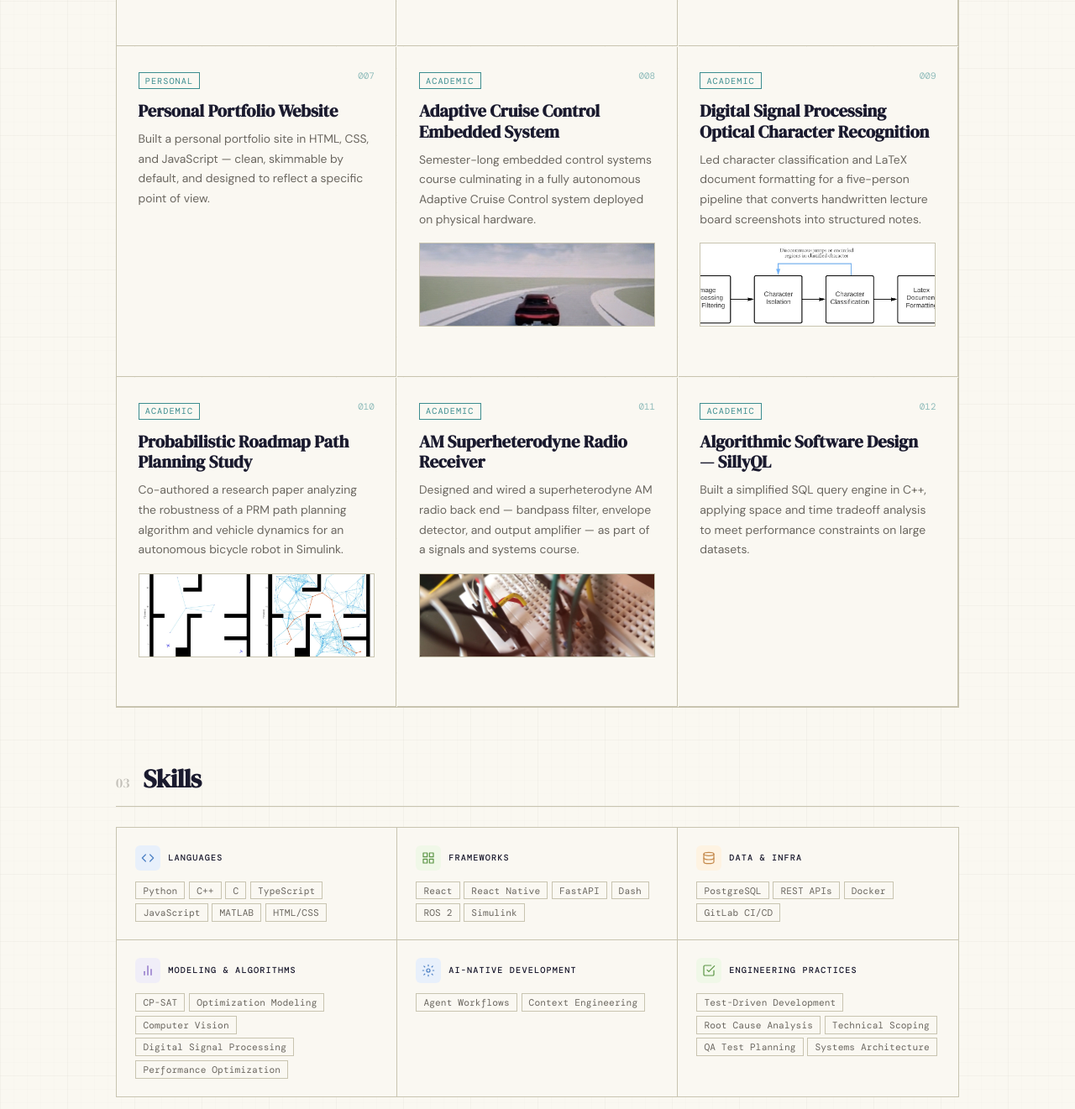
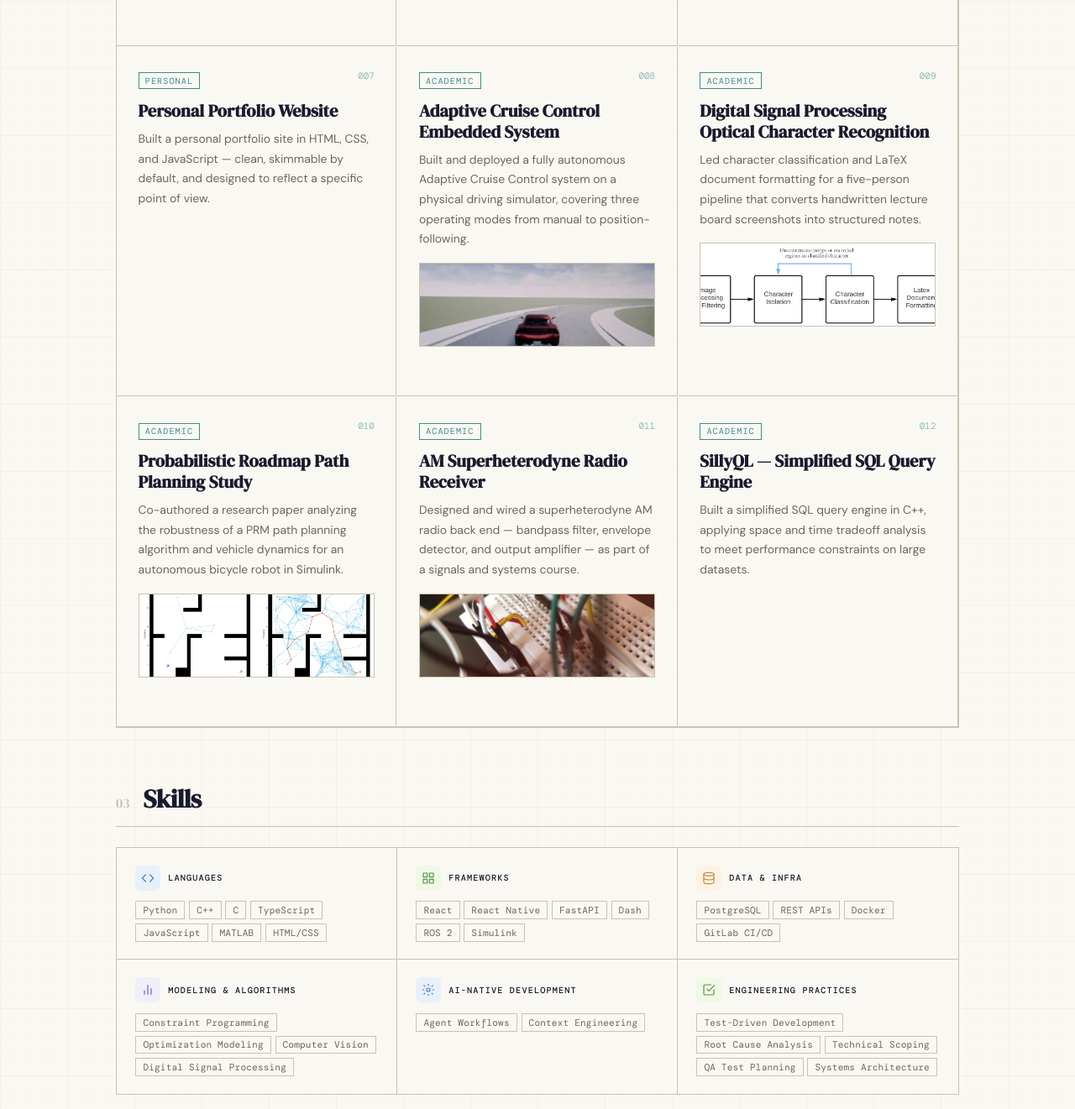
Before and after one commit to EmiliaPsacharopoulos/EmiliaPsacharopoulos.github.io, a Jekyll site: the page built from index.html, in a window 1280 px wide and 1400 px high, scrolled down 2472 px, cut to the strip 79-1400 px from the top of the window. Shown: the whole strip at 84% size. Built offline with Jekyll 4.4.1, drawn with Linux system fonts in a browser that asks for light colours.

Commit message:
Minor language improvements for content

```diff
--- a/about.html
+++ b/about.html
@@ -34,7 +34,7 @@
     <div class="about-row">
       <div class="about-row-text">
         <h3>Cooking</h3>
-        <p>One of my favorite pastimes is finding restaurants and trying new cuisines, so living in NYC has been incredible. Naturally, I also love to cook — mostly Greek food, though I've picked up a lot of other techniques through YouTube tutorials along the way. In 2021, I compiled my grandfather's recipes into a cookbook, which we published on <a href="https://www.amazon.com/Forget-Recipe-Process-George-Psacharopoulos/dp/B09NZ5M616/ref=sr_1_1?crid=3N3JEU4GX3G69&dib=eyJ2IjoiMSJ9.NYaOzdfjfDCW0--FGyK5d3P9iflCSfE78Y4QX89-9dwJTU33pIwiYbsGlgvrNhW-nWD4QFGasWBJEXmgtTkht14iqTRfVQMsc8E5MPZdACqyjlBDit6em3TogLUpR71k.5W8lxAf4PikGh89ChdrD7QSLuhM0z36thE1dmtY9MJg&dib_tag=se&keywords=Forget+the+Recipe%3A%3A+It+is+the+Process&qid=1773808515&sprefix=forget+the+recipe+it+is+the+process%2Caps%2C93&sr=8-1" target="_blank">Amazon</a>.</p>
+        <p>One of my favorite pastimes is finding restaurants and trying new cuisines, so living in NYC has been incredible. I also love to cook — mostly Greek food, though I've picked up a lot of other techniques through YouTube tutorials along the way. In 2021, I compiled my grandfather's recipes into a cookbook, which we published on <a href="https://www.amazon.com/Forget-Recipe-Process-George-Psacharopoulos/dp/B09NZ5M616/ref=sr_1_1?crid=3N3JEU4GX3G69&dib=eyJ2IjoiMSJ9.NYaOzdfjfDCW0--FGyK5d3P9iflCSfE78Y4QX89-9dwJTU33pIwiYbsGlgvrNhW-nWD4QFGasWBJEXmgtTkht14iqTRfVQMsc8E5MPZdACqyjlBDit6em3TogLUpR71k.5W8lxAf4PikGh89ChdrD7QSLuhM0z36thE1dmtY9MJg&dib_tag=se&keywords=Forget+the+Recipe%3A%3A+It+is+the+Process&qid=1773808515&sprefix=forget+the+recipe+it+is+the+process%2Caps%2C93&sr=8-1" target="_blank">Amazon</a>.</p>
       </div>
       <img src="/assets/images/cooking.png" alt="Cooking" class="about-row-img">
     </div>
--- a/assets/js/data.js
+++ b/assets/js/data.js
@@ -2,7 +2,7 @@
 const data = {
   proj: {
     p1: {
-      title: 'Algorithmic Software Design — SillyQL',
+      title: 'SillyQL — Simplified SQL Query Engine',
       tag: 'academic',
       cardDesc: 'Built a simplified SQL query engine in C++, applying space and time tradeoff analysis to meet performance constraints on large datasets.',
       subtitle: 'EECS 281: Data Structures & Algorithms',
@@ -97,7 +97,7 @@
     p5: {
       title: 'Adaptive Cruise Control Embedded System',
       tag: 'academic',
-      cardDesc: 'Semester-long embedded control systems course culminating in a fully autonomous Adaptive Cruise Control system deployed on physical hardware.',
+      cardDesc: 'Built and deployed a fully autonomous Adaptive Cruise Control system on a physical driving simulator, covering three operating modes from manual to position-following.',
       subtitle: 'EECS 461: Embedded Control Systems',
       subtitleUrl: 'https://ece.engin.umich.edu/academics/course-information/course-descriptions/eecs-461/',
       date: 'Winter 2022',
@@ -137,7 +137,7 @@
       `,
       html: `
         <p>I built the first version of this site in summer 2022 using HTML, CSS, and JavaScript, customizing an <a href="https://html5up.net/" target="_blank">HTML5 UP</a> template as a foundation. It did the job of displaying my work, but returning to it later, I realized the layout was harder to read than it should have been — even I struggled to skim it, and I wrote the material. The visual design didn't reflect how I think about my own work, and nothing about it communicated a clear point of view.</p>
-        <p>In spring 2026, I decided to redesign it from scratch, starting by defining my personal brand: an engineer who approaches problems logically and communicates clearly. I used that as the design brief and built the entire UI myself. The most important structural change was introducing a two-layer content model: all detailed content is now hidden behind both a modal and a longform toggle, so the reader actively chooses how deep to go rather than being confronted with everything at once. The main view stays clean and skimmable by default. The visual design I built from scratch to match that brand — the site now feels like it belongs to someone with a specific point of view rather than a generic portfolio template. The audience I had in mind was primarily myself: I wanted somewhere to proudly display years of work in a way that's visually impactful and easy to navigate, not just a page that technically exists.</p>
+        <p>In spring 2026, I decided to redesign it from scratch, starting by defining my personal brand: an engineer who approaches problems logically and communicates clearly. I used that as the design brief and built the entire UI myself. The most important structural change was introducing a two-layer content model: all detailed content is now hidden behind both a modal and a longform toggle, so the reader actively chooses how deep to go rather than being confronted with everything at once. The main view stays clean and skimmable by default. The visual design I built from scratch to match that brand — the site now feels like it belongs to someone with a specific point of view rather than a generic portfolio template.</p>
       `,
       tags: ['HTML', 'CSS', 'JavaScript'],
       links: [
@@ -211,7 +211,6 @@
           <li>Built forward and inverse kinematics models to translate between joint space and physical robot motion</li>
           <li>Fused odometry and LiDAR data for accurate real-time localization</li>
           <li>Tuned PID controllers for reliable low-level motor control on physical hardware</li>
-          <li>Built a full SLAM-based autonomous navigation stack across a series of labs, each extending the last</li>
           <li>Demonstrated end-to-end autonomous maze navigation on a physical robot</li>
         </ul>
       `,
@@ -220,7 +219,7 @@
         <img src="/assets/images/mbots.png" style="width:100%;margin-bottom:0.5rem;border:1px solid var(--grid)" alt="M-Bots">
         <img src="/assets/images/slam_2.jpg" style="width:50%;margin-bottom:1.1rem;border:1px solid var(--grid)" alt="SLAM 2">
         <p><a href="https://web.eecs.umich.edu/~kuipers/teaching/eecs467-F19.html" target="_blank">EECS 467</a> was a lab-based robotics course built around the M-Bot, a four-wheel-drive robot equipped with a LiDAR (Light Detection and Ranging) sensor. Working with one partner, I implemented the core stack for SLAM (Simultaneous Localization and Mapping) based autonomous navigation across a series of labs that each built on the last.</p>
-        <p>We started with low-level control: odometry and PID (Proportional-Integral-Derivative) tuning to get the robot moving accurately, then moved up to occupancy grid mapping, where the robot used LiDAR readings to build a 2D map of its environment. From there we added localization using a particle filter, so the robot could track its position within that map in real time. Path planning came last, tying everything together so the robot could navigate autonomously — finding its way through a maze it had never seen before.</p>
+        <p>We started with low-level control: odometry and PID (Proportional-Integral-Derivative) tuning to get the robot moving accurately, then moved up to occupancy grid mapping, where the robot used LiDAR readings to build a 2D map of its environment. From there we added localization using a particle filter, so the robot could track its position within that map in real time. Path planning came last, tying everything together so the robot could navigate autonomously — finding its way through a maze it had never seen before. The robot navigated the maze end-to-end at the final demo.</p>
 `,
       tags: ['C++', 'Python', 'SLAM', 'LIDAR', 'Robotics']
     },
@@ -319,7 +318,7 @@
           <li>Designed and shipped Custom-Month Reconciliations from scratch — reworking backend data structures and calculation logic throughout to support any combination of monthly close cadences (e.g. quarterly, annual), replacing hardcoded calendar-month logic; led product scoping, stakeholder alignment, technical scoping, QA, and production rollout for thousands of customers</li>
           <li>Diagnosed and resolved blocking issues in the Reconciliation Editor (a replacement UX built by a contractor who left before finishing it), designed the QA test plan, and drove it to production</li>
           <li>Designed and shipped 12-Month Planning Visibility from scratch — extending the platform's planning horizon for accountants with product-level permissions; authored product scoping document, aligned with PM and tech lead, and owned full lifecycle through production rollout for thousands of customers</li>
-          <li>Resolved 30 customer bugs using test-driven debugging practices — writing tests to reproduce failures before fixing, then expanding the test suite to prevent regressions; frequently the engineer on-call escalations landed on</li>
+          <li>Resolved 30 customer bugs using test-driven debugging practices — writing tests to reproduce failures before fixing, then expanding the test suite to prevent regressions; was frequently the primary escalation contact for on-call incidents</li>
           <li>Diagnosed and fixed 4 system-level performance issues including line item matching timeouts, database query bottlenecks in orchestration services, and chronic background job failures</li>
         </ul>
       `,
@@ -330,7 +329,7 @@
         <p>Beyond reconciliations, I designed, scoped, and shipped a 12-Month Planning Visibility feature from scratch — extending the platform's planning horizon for accountants and including product-level permissions. I authored the product scoping document and got alignment from the program manager, then moved into technical scoping and alignment with the engineering pod's tech lead before owning the full lifecycle through implementation, QA, and production rollout for thousands of customers.</p>
         <p>On the production stability side, I resolved 30 customer bugs (including production hotfixes and database migrations to clean up duplicate records and session context errors) using test-driven debugging practices: writing tests to reproduce each failure before implementing a fix, then expanding the test suite to prevent regressions. I was frequently the engineer that on-call escalations landed on, and wrote detailed root cause analyses after each incident. I also diagnosed and fixed four system-level performance issues — line item matching timeouts, database query bottlenecks in orchestration services, and chronic background job failures — improving reliability for scheduled processing.</p>
         <p>Basis has an entire internal team dedicated to making every employee more productive with AI — treating company context with the same rigor as code: version control, ownership, and deployment pipelines for internal knowledge. I learned to integrate AI agents into every stage of the work (product scoping, technical architecture tradeoffs, milestone planning, and code contribution) and leveraged their internal tooling, including a traceability logging MCP server, to streamline debugging: diagnosing failures, reproducing them in the test suite, implementing fixes, and verifying the result.</p>
-        <p>After four months I decided to leave — on good terms with the team. I was the only product engineer on an entire part of the project and worked almost entirely in isolation outside of scoping reviews, so I wanted to find an environment with more engineering collaboration around me. I left having learned a lot about AI-native development and end-to-end product ownership, and having delivered features from zero to production for thousands of customers.</p>
+        <p>After four months I decided to leave — on good terms with the team. I left having learned a lot about AI-native development and end-to-end product ownership, and having delivered features from zero to production for thousands of customers.</p>
       `,
       tags: ['Python', 'PostgreSQL', 'React', 'TypeScript', 'Full-Stack Development', 'Test-Driven Development']
     },
@@ -446,7 +445,7 @@
         <p>The <a href="https://open-dynamic-robot-initiative.github.io/" target="_blank">Open Dynamic Robot Initiative (ODRI)</a> is an open-source research effort to develop a low-cost quadruped robot as a platform for researchers worldwide to build and test control systems on — the goal being to lower the financial and educational barriers that have historically made robotics research inaccessible. I was one of two undergraduates selected to join the interdisciplinary research team through <a href="https://sure.engin.umich.edu/" target="_blank">Michigan's SURE (Summer Undergraduate Research in Engineering) program</a>.</p>
         <p>My first contribution was improving the technical foundation for other collaborators: conducting a statistical cost analysis, creating wiring schematics, assembling circuit tutorials, and compiling a bill of materials on <a href="https://github.com/EmiliaPsacharopoulos/open_robot_actuator_hardware" target="_blank">GitHub</a> to track research progress. From there I identified that ODRI's reliance on highly specialized PCBs (printed circuit boards) was a core driver of both cost and capability constraints, and proposed replacing them with generic control platforms. I led the electrical redesign, reworking the robot's circuitry, computing, communication, and motor control systems, which quadrupled communication capabilities and motor control bandwidth while reducing costs by over 91%. We documented the mechanical and electrical redesigns in a research paper and presented our findings at Michigan's SURE symposium.</p>
       `,
-      tags: ['Robotics', 'Hardware Design', 'Electrical Design', 'Open-Source Development', 'Research']
+      tags: ['Robotics', 'Hardware Design', 'Electrical Design', 'Open-Source Development']
     },
     e2: {
       htmlShort: `
@@ -473,7 +472,7 @@
         <p>The summer before starting college I took an unpaid internship at a mechanical engineering research lab at George Washington University — mostly to get a firsthand sense of what research actually looks like before deciding how much to pursue it in college. The day-to-day was unglamorous: compiling notes from research papers, washing labware, preparing samples, and taking observations during experiments run by PhD students studying <a href="https://technologies.research.gwu.edu/technology/45714#:~:text=Researchers%20at%20GW%20have%20invented,of%20ice%20in%20various%20surfaces." target="_blank">hydrophobic aluminum treatment methods</a> to prevent hull cracking in container ships bound for arctic regions.</p>
         <p>At the end of the summer the team gave me free rein to pick a topic related to the research and use the lab facilities to explore it. I designed and built a metal block with a grid of drilled cavities to test how different phase change materials (materials the PhD students were evaluating) retained heat under varying ambient conditions. The experiment involved heating the block for a set duration, then measuring how long each material held its temperature once removed from the heat source.</p>
       `,
-      tags: ['Research', 'Materials Science']
+      tags: ['Experimental Design', 'Materials Science']
     },
   },
   eduMeta: {
--- a/index.html
+++ b/index.html
@@ -282,11 +282,10 @@
           <span class="skill-group-name">Modeling &amp; Algorithms</span>
         </div>
         <div class="skill-tags">
-          <span class="skill-tag">CP-SAT</span>
+          <span class="skill-tag">Constraint Programming</span>
           <span class="skill-tag">Optimization Modeling</span>
           <span class="skill-tag">Computer Vision</span>
           <span class="skill-tag">Digital Signal Processing</span>
-          <span class="skill-tag">Performance Optimization</span>
         </div>
       </div>
 
```
